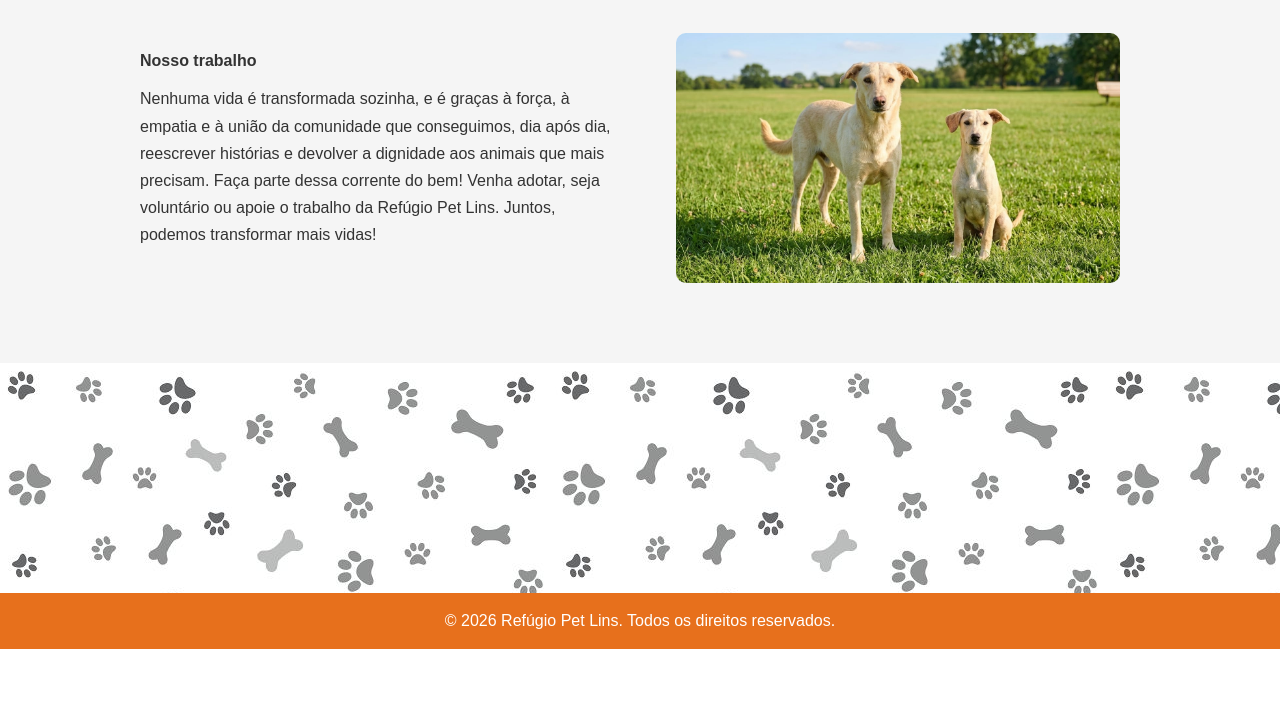
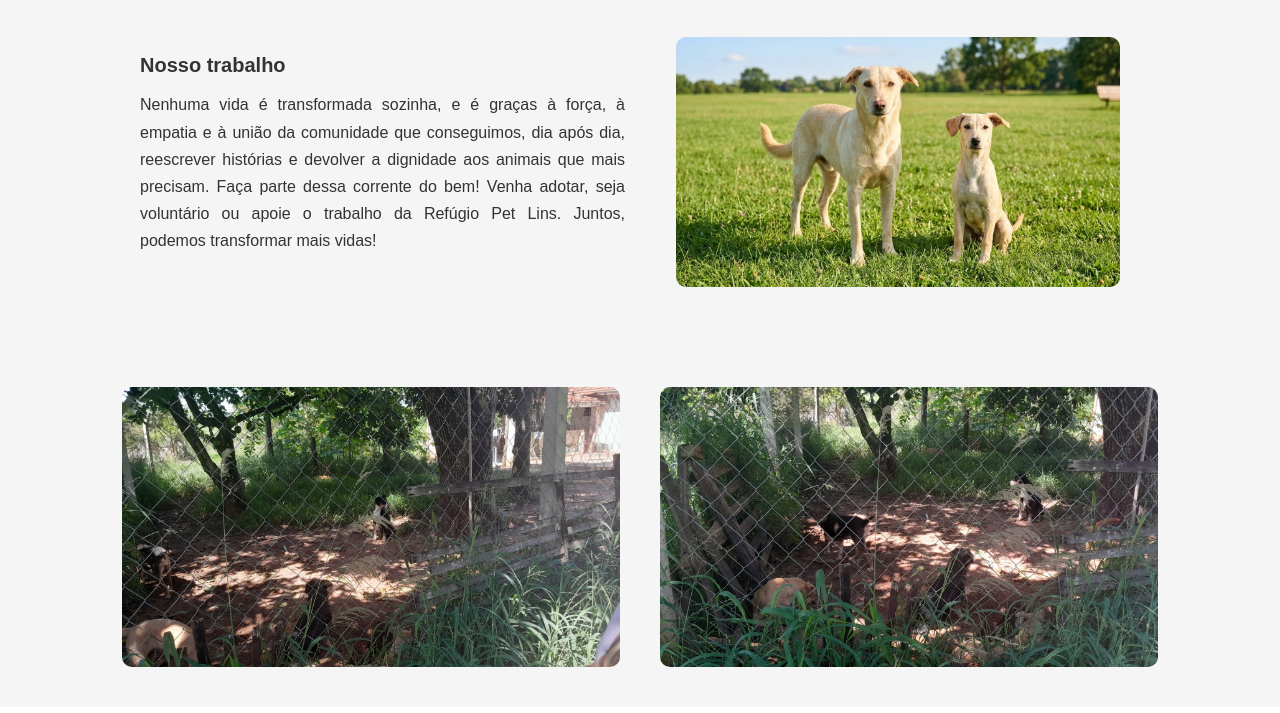
Before and after one commit to adrianobezerra1/refugio-pet-lins, a plain HTML site: page codigo/sobre.html in a window 1280 px wide. Shown: the part 815-1528 px from the top of the page. Before the commit the page ends 1464 px from the top, so only its background shows below. Drawn offline with Linux system fonts and the light colour scheme.

Commit message:
edição e itens pedidos pelo Maciel

```diff
--- a/codigo/css/contato.css
+++ b/codigo/css/contato.css
@@ -197,7 +197,7 @@ footer {
     gap: 10px;
     text-decoration: none;
     color: #e7701c;
-    font-size: 20px;
+    font-size: 15px;
     font-weight: bold;
 }
 
--- a/codigo/css/estilo.css
+++ b/codigo/css/estilo.css
@@ -125,14 +125,10 @@ main {
     min-width: 0;
 }
 
-.texto-ong h2 {
-    margin-top: 0;
-    margin-bottom: 16px;
-}
-
 .texto-ong p {
     line-height: 1.7;
     margin-bottom: 14px;
+    text-align: justify;
 }
 
 /* Espaço reservado para as imagens */
@@ -172,4 +168,32 @@ footer {
     margin-top: 0;
     margin-bottom: 16px;
     font-weight: bold;
+    font-size: 20px;
 }
+
+/* Carrossel */
+.lista-animais {
+    display: flex;
+    gap: 40px;
+    padding: 20px;
+    overflow-x: auto;
+    scroll-snap-type: x mandatory;
+    justify-content: center;
+}
+
+/* Cards dos animais */
+.card-animal {
+    flex: 0 0 250px;
+    scroll-snap-align: start;
+}
+
+/* Imagens dos animais */
+.card-animal img {
+    display: block;
+    width: auto;
+    height: 280px;
+    object-fit: cover;
+    object-position: center;
+    border-radius: 10px;
+    margin-bottom: 20px;
+}
--- a/codigo/css/pagina-inicial.css
+++ b/codigo/css/pagina-inicial.css
@@ -147,7 +147,7 @@ main {
 }
 
 .titulo-secao h2 {
-    font-weight: bold;
+    font-size: 28px;
 }
 
 .como-adotar {
--- a/codigo/sobre.html
+++ b/codigo/sobre.html
@@ -71,6 +71,21 @@
 
         </section>
 
+        <div class="carrossel">
+
+        <div class="lista-animais">
+
+            <div class="card-animal">
+                <img src="img/canto-pets.jpeg" alt="Cantinho dos Pets">
+            </div>
+
+            <div class="card-animal">
+                <img src="img/canto-pets2.jpeg" alt="Cantinho dos Pets">
+            </div>
+        </div>
+
+    </div>
+
         <section class="faixa-rodapé">
         </section>
 
```
Also changed, not shown: codigo/catalogo.html (+32 -0 lines), codigo/css/catalogo.css (+13 -0 lines).
